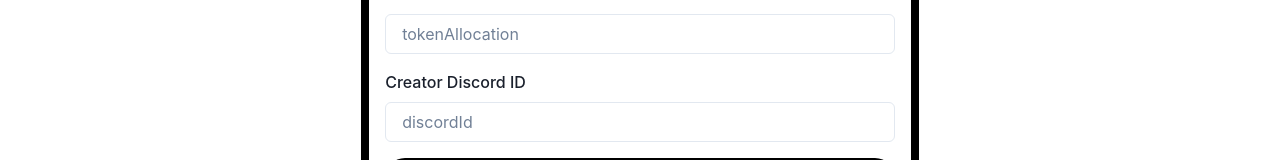
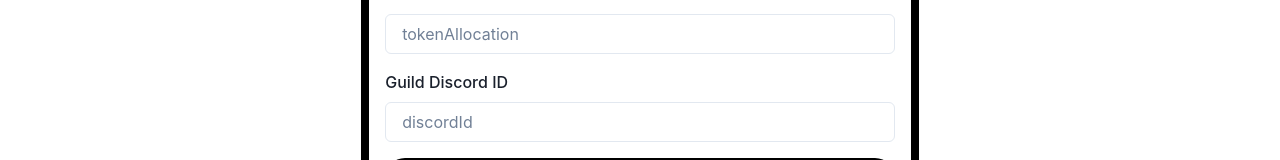
Before and after one commit to xcryptoshadow/chairman-dao-web, a React (Create React App) app: page /create_dao in a window 1280 px wide. Shown: the part 366-526 px from the top of the page. Built offline with nearby package versions, Linux system fonts and the light colour scheme.

Commit message:
update form

```diff
--- a/src/pages/CreateDao.js
+++ b/src/pages/CreateDao.js
@@ -60,7 +60,7 @@ const CreateDAO = () => {
   const validateDiscordId = value => {
     let error;
     if (!value) {
-      error = 'Creator Discord ID is required';
+      error = 'Guild Discord ID is required';
     }
     return error;
   };
@@ -70,7 +70,7 @@ const CreateDAO = () => {
       setLoading(true);
       console.log('VALUES: ', values);
       const response = await axios.post(
-        `http://localhost:3000/v1/dao/createDaoPending/?daoName=${values.daoName}&tokenSymbol=${values.tokenSymbol}&creatorAllocation=${values.tokenAllocation}&userID=${values.discordId}`
+        `http://localhost:3000/v1/dao/createDaoPending/?daoName=${values.daoName}&tokenSymbol=${values.tokenSymbol}&creatorAllocation=${values.tokenAllocation}&guildID=${values.discordId}`
       );
       setLoading(false);
       setDaoSetup(true);
@@ -238,7 +238,7 @@ const CreateDAO = () => {
                                     mb={4}
                                   >
                                     <FormLabel htmlFor="discordId">
-                                      Creator Discord ID
+                                      Guild Discord ID
                                     </FormLabel>
                                     <Input
                                       {...field}
```
